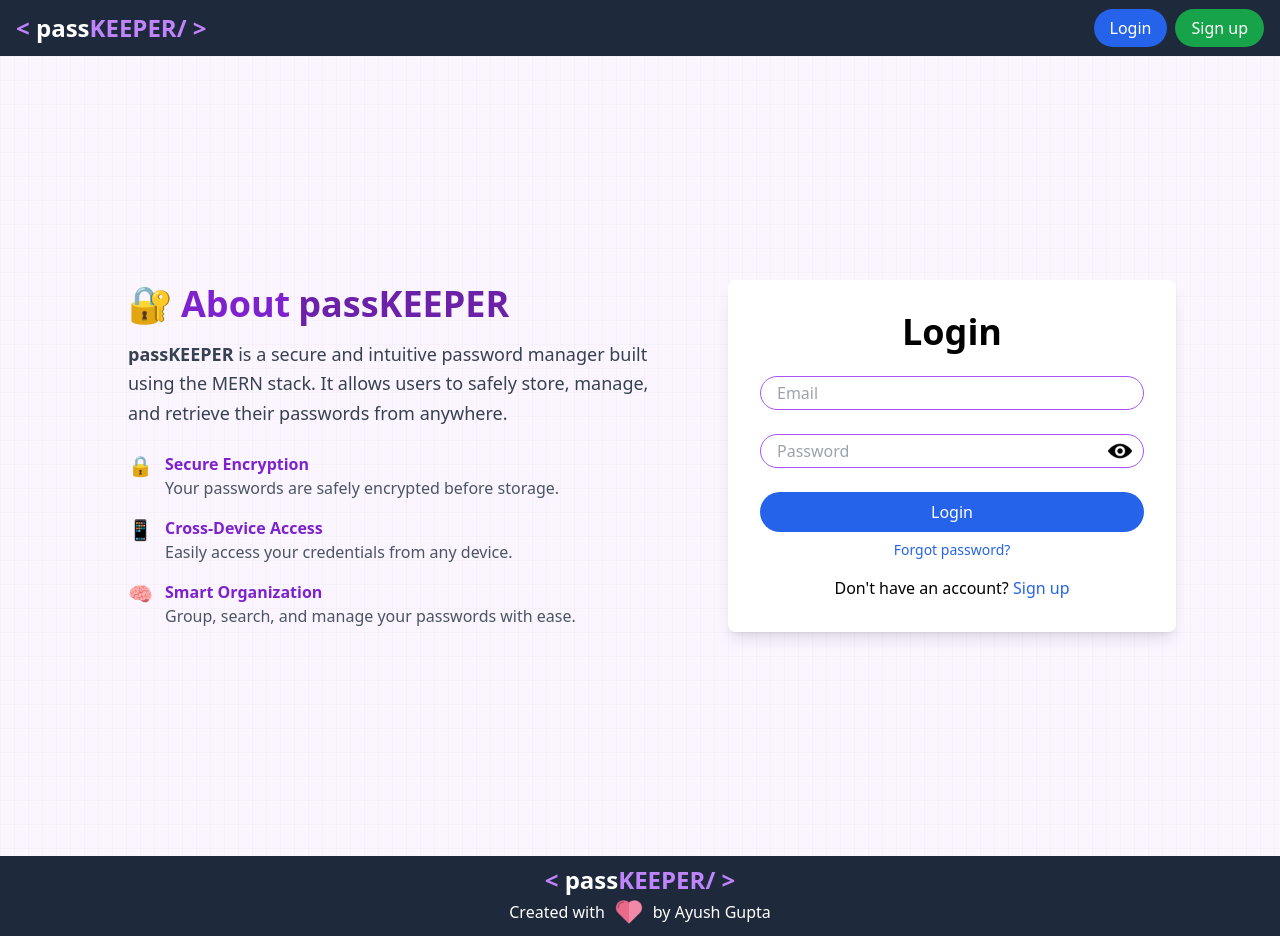
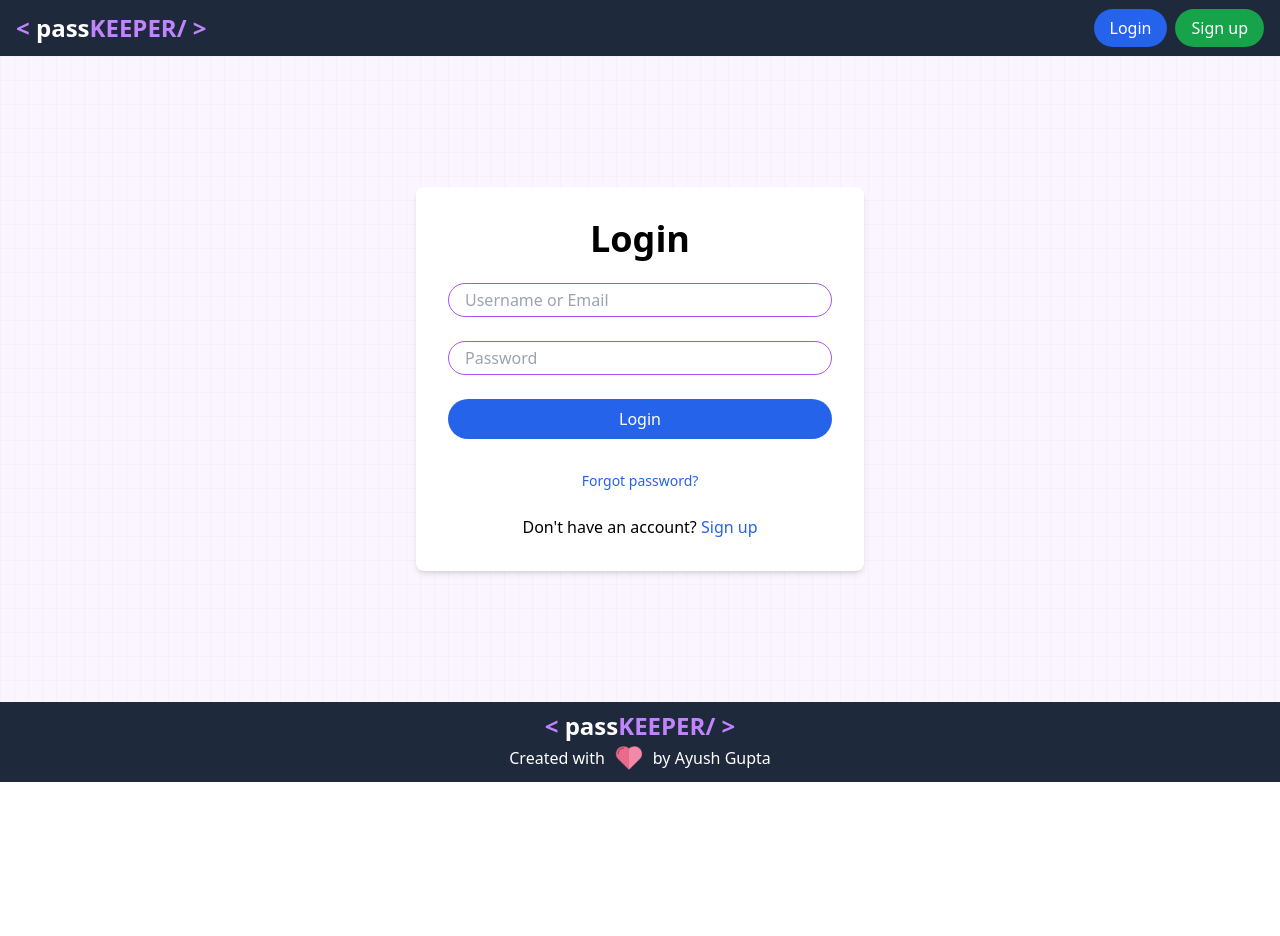
Before and after one commit to ayush-gupta456/pass_op, a React (Vite) app: page /login in a window 1280 px wide. After the commit the page ends 800 px from the top, so only its background shows below. Built offline with nearby package versions, Linux system fonts and the light colour scheme.

Commit message:
Update Login.jsx

```diff
--- a/src/components/Login.jsx
+++ b/src/components/Login.jsx
@@ -1,116 +1,86 @@
-import React, { useState } from "react";
-import { Link, useNavigate } from "react-router-dom";
-import { ToastContainer, toast } from "react-toastify";
-import "react-toastify/dist/ReactToastify.css";
+import { useState } from 'react';
+import { Link, useNavigate } from 'react-router-dom';
+import { ToastContainer, toast } from 'react-toastify';
+import 'react-toastify/dist/ReactToastify.css';
 
+/**
+ * The Login component handles user authentication.
+ * @returns {React.ReactElement} - The login form.
+ */
 const Login = () => {
+    const [form, setForm] = useState({ username: '', password: '' });
+    const [showForgot, setShowForgot] = useState(false);
+    const [forgotEmail, setForgotEmail] = useState('');
+    const [forgotLoading, setForgotLoading] = useState(false);
     const navigate = useNavigate();
-  const [form, setForm] = useState({ username: "", password: "" });
-  const [showForgot, setShowForgot] = useState(false);
-  const [forgotEmail, setForgotEmail] = useState("");
-  const [forgotLoading, setForgotLoading] = useState(false);
-  const [showPassword, setShowPassword] = useState(false);
 
+    /**
+     * Handles changes to the form fields.
+     * @param {React.ChangeEvent<HTMLInputElement>} e - The change event.
+     */
     const handleChange = (e) => {
         setForm({ ...form, [e.target.name]: e.target.value });
     };
 
+    /**
+     * Handles the form submission.
+     * @param {React.FormEvent<HTMLFormElement>} e - The form event.
+     */
     const handleSubmit = async (e) => {
         e.preventDefault();
-    if (!form.username || !form.password) {
-      toast.error("Please fill all fields");
+        const { username, password } = form;
+        if (username.length < 4 || password.length < 4) {
+            toast('Fields must be at least 4 characters', { type: 'error' });
             return;
         }
+
         try {
-      const response = await fetch("https://pass-op-dkz6.onrender.com/api/auth/login", {
-        method: "POST",
-        headers: { "Content-Type": "application/json" },
-        body: JSON.stringify({
-          email: form.username,
-          password: form.password,
-        }),
+            // FOR LOCAL DEVELOPMENT - Using proxy
+            const response = await fetch('https://pass-op-dkz6.onrender.com/api/auth/login', {
+                method: 'POST',
+                headers: { 'Content-Type': 'application/json' },
+                body: JSON.stringify({ identifier: username, password }),
             });
+            // FOR DEPLOYMENT - Update the URL above to your production URL:
+            // const response = await fetch('https://your-production-domain.com/api/auth/login', {
 
+            if (response.ok) {
                 const data = await response.json();
-      if (response.ok) {
-        toast.success("Login successful");
-        localStorage.setItem("token", data.token);
-        navigate("/dashboard");
+                localStorage.setItem('token', data.token);
+                toast('Logged in successfully!', { type: 'success' });
+                navigate('/');
             } else {
-        toast.error(data.message || data.error || "Login failed");
+                const data = await response.json();
+                toast(data.error || 'Invalid credentials', { type: 'error' });
             }
         } catch (error) {
-      toast.error("Something went wrong");
+            toast('Failed to login', { type: 'error' });
         }
     };
 
     return (
         <>
-      <ToastContainer position="top-right" autoClose={4000} theme="dark" />
-
-      <div className="min-h-screen flex flex-col md:flex-row items-center justify-center bg-purple-50 bg-[linear-gradient(to_right,#8080800a_1px,transparent_1px),linear-gradient(to_bottom,#8080800a_1px,transparent_1px)] bg-[size:14px_24px] px-4 py-12">
-
-        <div className="w-full md:w-1/2 text-left p-6 md:pr-12 animate-fadeInUp">
-          <h2 className="text-4xl font-bold text-purple-700 mb-4 flex items-center gap-2">
-            <span role="img" aria-label="lock">🔐</span> About <span className="text-purple-800">passKEEPER</span>
-          </h2>
-          <p className="text-gray-700 text-lg leading-relaxed mb-6">
-            <strong>passKEEPER</strong> is a secure and intuitive password manager built using the MERN stack. It allows users to safely store, manage, and retrieve their passwords from anywhere.
-          </p>
-          <ul className="space-y-4">
-            <li className="flex items-start gap-3">
-              <span className="text-purple-600 text-xl">🔒</span>
-              <div>
-                <h4 className="font-semibold text-purple-700">Secure Encryption</h4>
-                <p className="text-gray-600">Your passwords are safely encrypted before storage.</p>
-              </div>
-            </li>
-            <li className="flex items-start gap-3">
-              <span className="text-purple-600 text-xl">📱</span>
-              <div>
-                <h4 className="font-semibold text-purple-700">Cross-Device Access</h4>
-                <p className="text-gray-600">Easily access your credentials from any device.</p>
-              </div>
-            </li>
-            <li className="flex items-start gap-3">
-              <span className="text-purple-600 text-xl">🧠</span>
-              <div>
-                <h4 className="font-semibold text-purple-700">Smart Organization</h4>
-                <p className="text-gray-600">Group, search, and manage your passwords with ease.</p>
-              </div>
-            </li>
-          </ul>
-        </div>
-
-        <div className="w-full md:w-1/2 max-w-md mt-10 md:mt-0 bg-white p-8 rounded-lg shadow-lg animate-fadeInUp">
-          <h1 className="text-4xl font-bold text-center mb-6">Login</h1>
+            <ToastContainer position="top-right" autoClose={5000} theme="dark" />
+            <div className="flex items-center justify-center min-h-[80.7vh] bg-purple-50 bg-[linear-gradient(to_right,#8080800a_1px,transparent_1px),linear-gradient(to_bottom,#8080800a_1px,transparent_1px)] bg-[size:14px_24px]">
+                <div className="w-full max-w-md p-8 space-y-6 bg-white rounded-lg shadow-md">
+                    <h1 className="text-4xl font-bold text-center">Login</h1>
                     <form className="space-y-6" onSubmit={handleSubmit}>
                         <input
                             value={form.username}
                             onChange={handleChange}
-              placeholder="Email"
+                            placeholder="Username or Email"
                             className="w-full p-4 py-1 border border-purple-500 rounded-full"
                             type="text"
                             name="username"
-              required
                         />
-            <div className="relative">
                         <input
                             value={form.password}
                             onChange={handleChange}
                             placeholder="Password"
-                className="w-full p-4 py-1 border border-purple-500 rounded-full pr-10"
-                type={showPassword ? "text" : "password"}
+                            className="w-full p-4 py-1 border border-purple-500 rounded-full"
+                            type="password"
                             name="password"
-                required
                         />
-              <img
-                src={showPassword ? "/icons/eyecross.png" : "/icons/eye.png"}
-                alt="toggle visibility"
-                className="w-6 h-6 absolute right-3 top-1/2 transform -translate-y-1/2 cursor-pointer"
-                onClick={() => setShowPassword(!showPassword)}
-              />
-            </div>
                         <button
                             type="submit"
                             className="w-full px-8 py-2 text-white bg-blue-600 rounded-full"
@@ -118,11 +88,10 @@ const Login = () => {
                             Login
                         </button>
                     </form>
-
-          <div className="flex flex-col items-center mt-2">
+                    <div className="flex flex-col items-center">
                         <button
                             type="button"
-              className="text-sm text-blue-600 hover:underline focus:outline-none"
+                            className="mt-2 text-sm text-blue-600 hover:underline focus:outline-none"
                             onClick={() => setShowForgot(true)}
                         >
                             Forgot password?
@@ -130,11 +99,14 @@ const Login = () => {
                     </div>
                     <p className="mt-4 text-center">
                         Don't have an account?{' '}
-            <Link to="/signup" className="text-blue-600">Sign up</Link>
+                        <Link to="/signup" className="text-blue-600">
+                            Sign up
+                        </Link>
                     </p>
                 </div>
             </div>
 
+            {/* Forgot Password Modal */}
             {showForgot && (
                 <div className="fixed inset-0 z-50 flex items-center justify-center bg-black bg-opacity-40">
                     <div className="w-full max-w-md p-8 bg-white rounded-lg shadow-lg">
@@ -145,7 +117,6 @@ const Login = () => {
                             placeholder="Enter your registered email"
                             value={forgotEmail}
                             onChange={e => setForgotEmail(e.target.value)}
-              required
                         />
                         <div className="flex justify-center gap-4">
                             <button
@@ -154,7 +125,7 @@ const Login = () => {
                                 disabled={forgotLoading}
                                 onClick={async () => {
                                     if (!forgotEmail || forgotEmail.length < 4) {
-                    toast.error('Please enter a valid email');
+                                        toast('Please enter a valid email', { type: 'error' });
                                         return;
                                     }
                                     setForgotLoading(true);
@@ -166,14 +137,14 @@ const Login = () => {
                                         });
                                         const data = await response.json();
                                         if (response.ok) {
-                      toast.success(data.message || 'Password reset email sent!');
+                                            toast(data.message || 'Password reset email sent!', { type: 'success' });
                                             setShowForgot(false);
                                             setForgotEmail('');
                                         } else {
-                      toast.error(data.error || 'Failed to send reset email');
+                                            toast(data.error || 'Failed to send reset email', { type: 'error' });
                                         }
                                     } catch (err) {
-                    toast.error('Failed to send reset email');
+                                        toast('Failed to send reset email', { type: 'error' });
                                     } finally {
                                         setForgotLoading(false);
                                     }
@@ -184,10 +155,7 @@ const Login = () => {
                             <button
                                 type="button"
                                 className="px-6 py-2 text-gray-700 bg-gray-200 rounded-full"
-                onClick={() => {
-                  setShowForgot(false);
-                  setForgotEmail('');
-                }}
+                                onClick={() => { setShowForgot(false); setForgotEmail(''); }}
                             >
                                 Cancel
                             </button>
@@ -199,4 +167,4 @@ const Login = () => {
     );
 };
 
-export default Login;
+export default Login;
```
Lines whose indentation alone changed are shown as unchanged.
